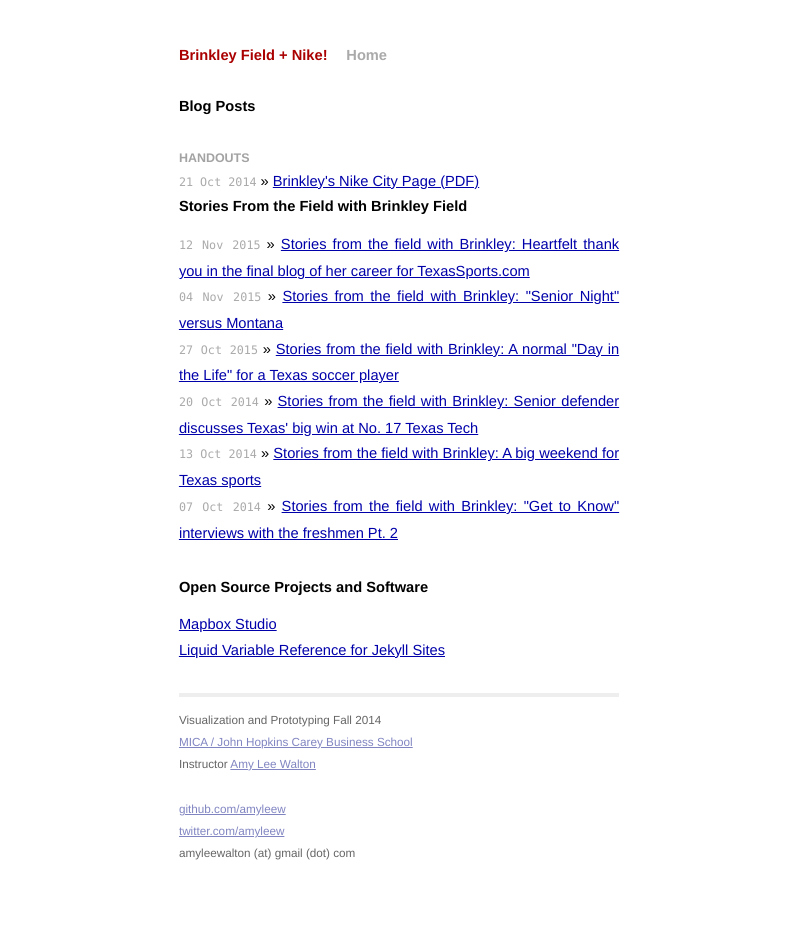
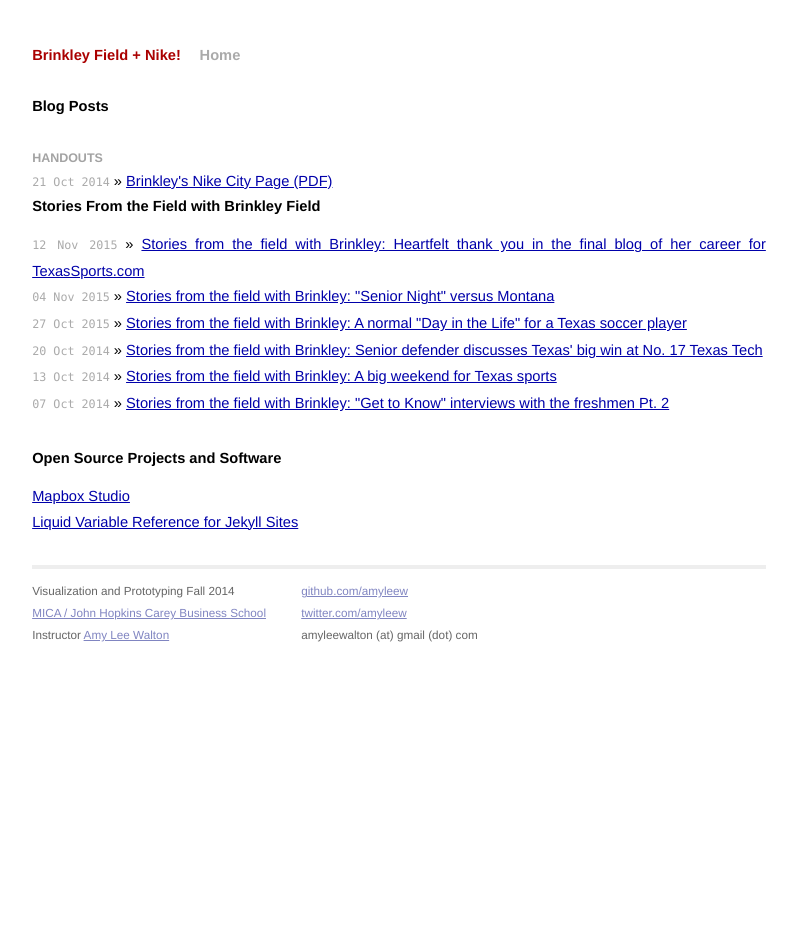
Before and after one commit to brinkleyfield/brinkleyfield.github.io, a Jekyll site: the page built from index.html, in a window 1280 px wide. Shown: the whole page, without its empty margins (241-1038 px from the left). Built offline with Jekyll 4.4.1, drawn with Linux system fonts in a browser that asks for light colours; Markdown is read by kramdown in place of the engine named in the settings.

Commit message:
Changing it again

```diff
--- a/css/screen.css
+++ b/css/screen.css
@@ -95,7 +95,7 @@
 .site {
   font-size: 110%;
   text-align: justify;
-  width: 30em;
+  width: 50em;
   margin: 3em auto 2em auto;
   line-height: 1.5em;
 }
```
